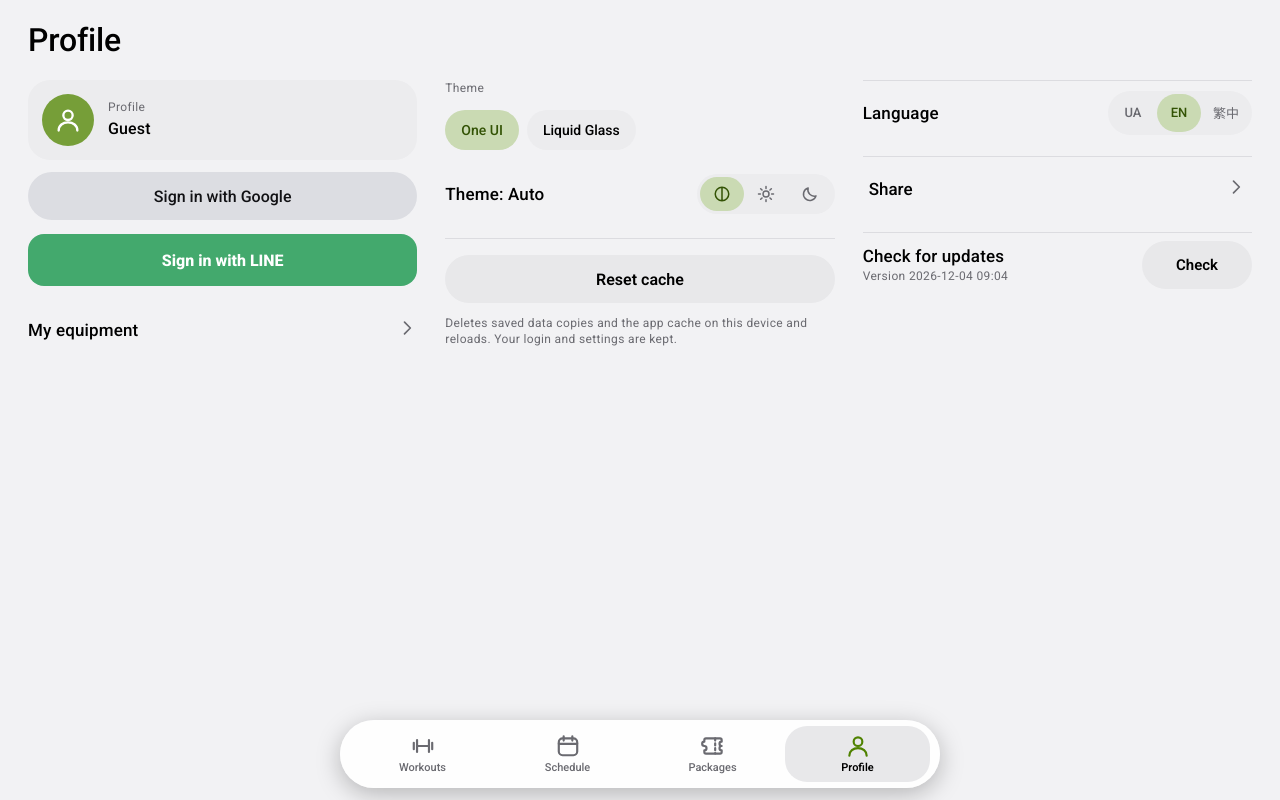
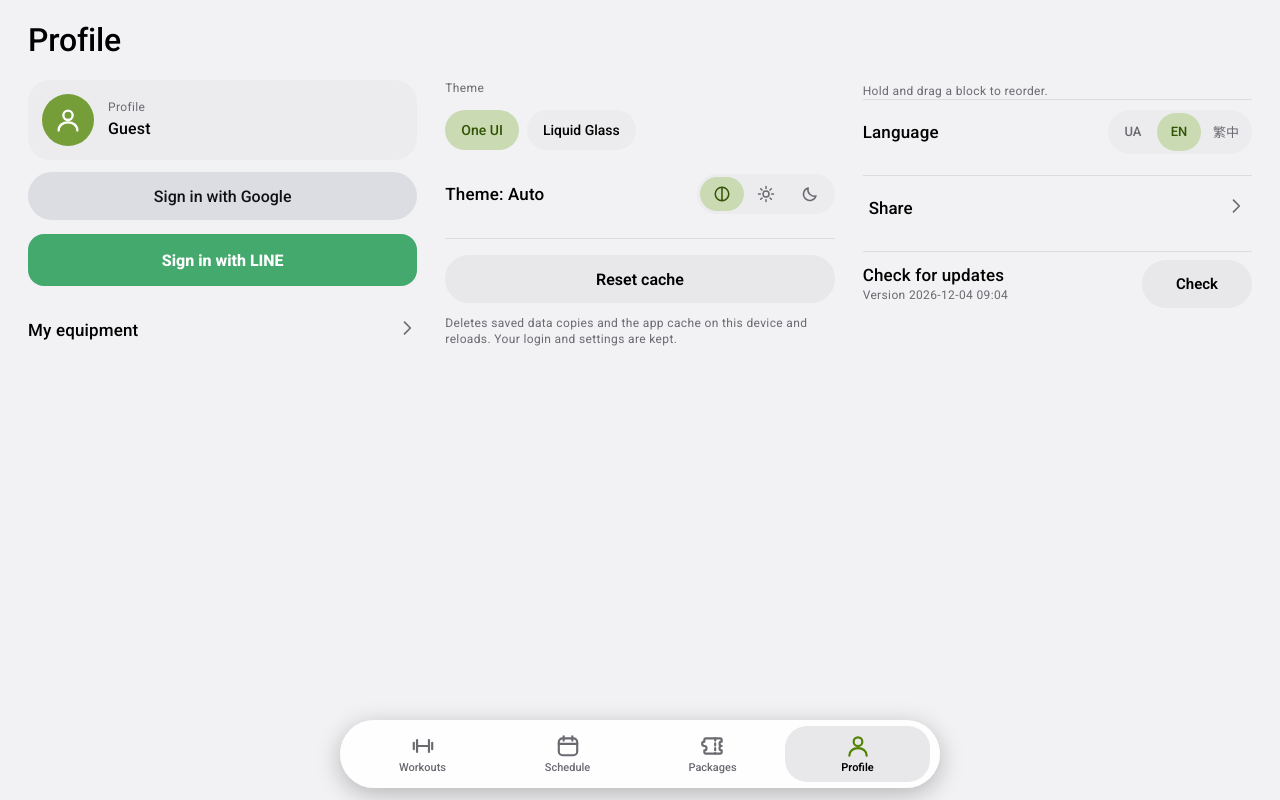
Before and after one commit to OlegRacer/Coach, a React (Vite) app: page /#/profile in a window 1280 px wide. Built offline with nearby package versions, Linux system fonts and the light colour scheme; no server answers; the database is empty.

Commit message:
Add files via upload

```diff
--- a/src/components/ProfileCard.jsx
+++ b/src/components/ProfileCard.jsx
@@ -67,12 +67,12 @@ export default function ProfileCard() {
   const [saved, setSaved] = useState(readOrder);
   // порядок з акаунта (щоб був однаковий на всіх пристроях тренера)
   useEffect(() => {
-    if (!isAdmin) return;
+    if (!user) return;
     supabase.auth.getSession().then(({ data }) => {
       const m = data && data.session && data.session.user && data.session.user.user_metadata;
       if (m && Array.isArray(m.profile_order)) setSaved(m.profile_order);
     });
-  }, [isAdmin]);
+  }, [user]);
   const filled = !!(details && details.completed_at);
   const online = useOnline();
   useEffect(() => {
@@ -98,7 +98,7 @@ export default function ProfileCard() {
   const tagProps = canOpen ? { type: 'button', onClick: () => setMode(filled ? 'view' : 'edit') } : {};
 
 
-  // Блоки налаштувань: порядок можна міняти перетягуванням (лише тренер), зберігається в акаунті й на пристрої.
+  // Блоки налаштувань: порядок можна міняти перетягуванням , зберігається в акаунті й на пристрої.
   const links = (to, label, badge) => (
     <Link to={to} className="set-row link-row">
       <span className="set-label">{label}{badge}</span>
@@ -139,7 +139,7 @@ export default function ProfileCard() {
   const { order, rowProps } = useSortable(
     mergeOrder(saved, defaults),
     (ids) => { setSaved(ids); saveOrder(ids); },
-    isAdmin
+    true
   );
 
   return (
@@ -199,7 +199,7 @@ export default function ProfileCard() {
       )}
 
       {order.map((id) => (blocks[id] ? <div key={id} {...rowProps(id)}>{blocks[id]}</div> : null))}
-      {isAdmin && <span className="muted small">{t('profile.reorderHint')}</span>}
+      <span className="muted small">{t('profile.reorderHint')}</span>
     </div>
   );
 }
```
